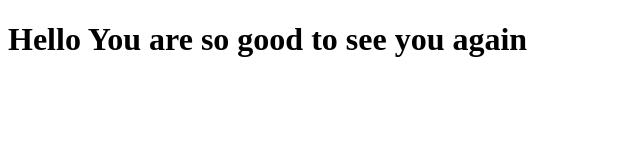
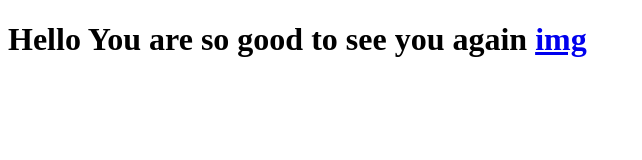
Before and after one commit to caaqilyare/globalsetup, a plain HTML site: page index.html in a window 1280 px wide. Shown: the whole page, without its empty margins (0-642 px from the left). Drawn offline with Linux system fonts and the light colour scheme.

Commit message:
Update index.html

```diff
--- a/index.html
+++ b/index.html
@@ -6,6 +6,6 @@
     <title>Good By for You</title>
 </head>
 <body>
-  <h1> Hello You are so good to see you again
+    <h1> Hello You are so good to see you again <a href="img/">img</a>
 </body>
 </html>
```
